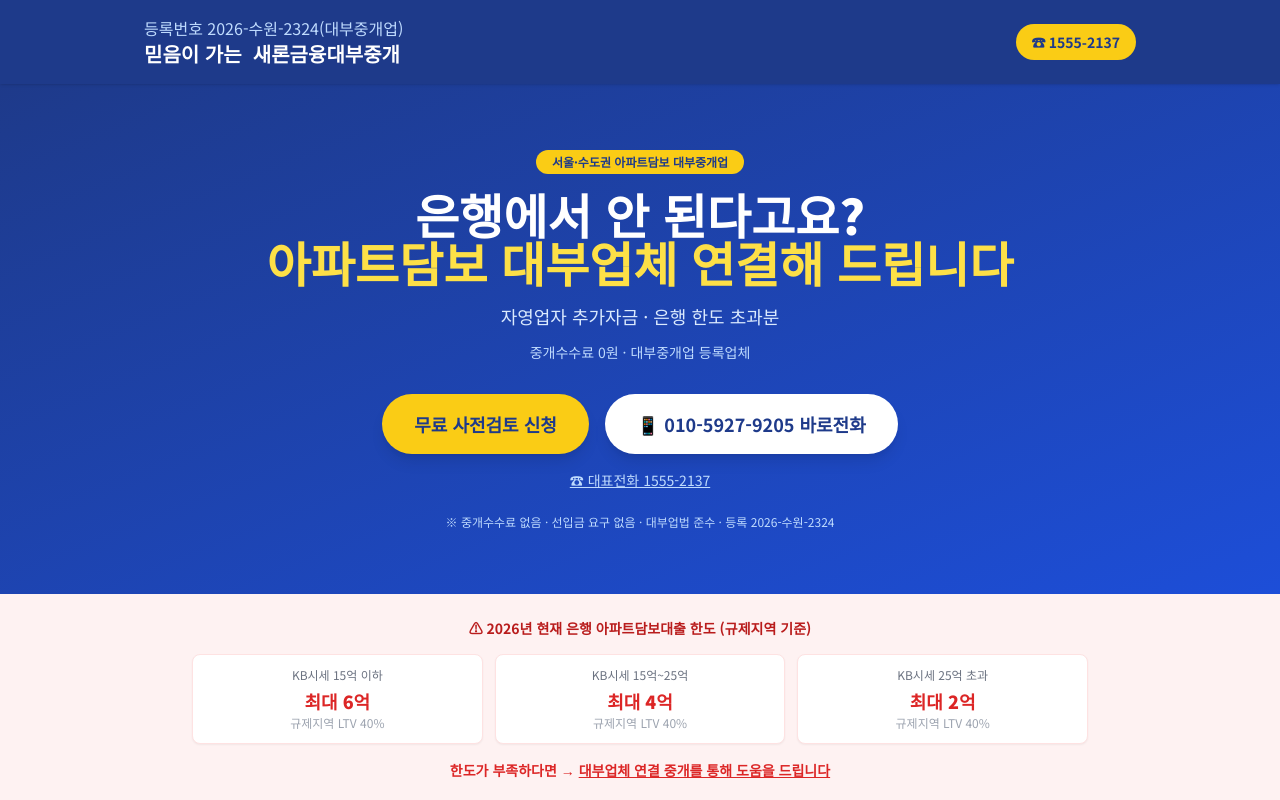
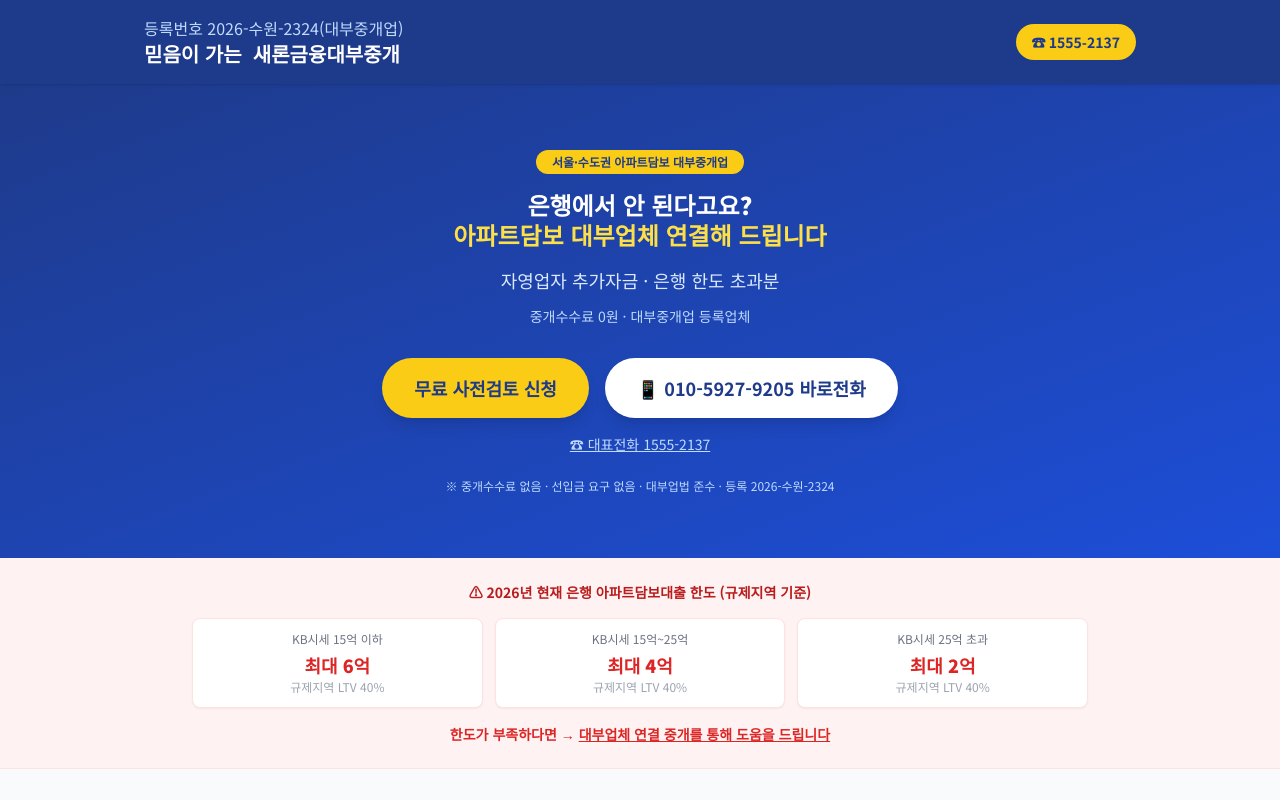
Before and after one commit to HeeJeonLee/saeloan-financial, a React (Vite) app: page / in a window 1280 px wide. Shown: the top 800 px of the page. Built offline with nearby package versions, Linux system fonts and the light colour scheme.

Commit message:
fix: 메인 문구 글씨 크기 통일 (text-2xl)

```diff
--- a/src/App.jsx
+++ b/src/App.jsx
@@ -59,7 +59,7 @@ function App() {
         <div className="inline-block bg-yellow-400 text-blue-900 text-xs font-bold px-4 py-1 rounded-full mb-4">
           서울·수도권 아파트담보 대부중개업
         </div>
-        <h1 className="text-3xl md:text-5xl font-extrabold mb-4 leading-tight">
+        <h1 className="text-2xl font-extrabold mb-4 leading-tight">
           은행에서 안 된다고요?<br />
           <span className="text-yellow-300">아파트담보 대부업체 연결해 드립니다</span>
         </h1>
```
